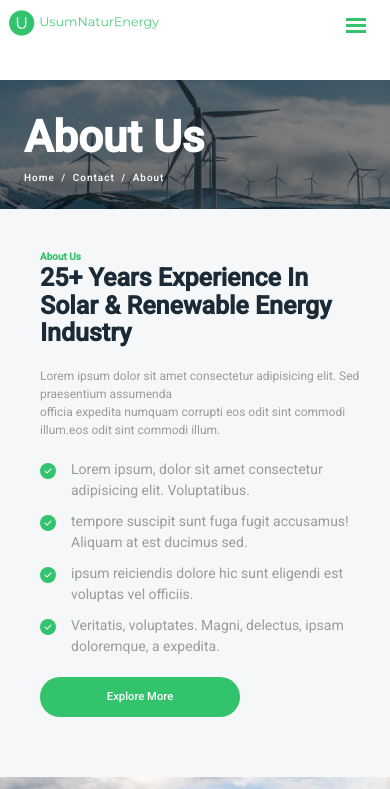
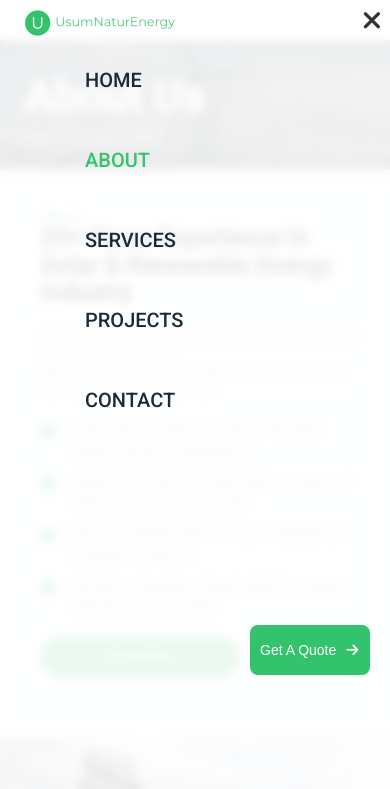
Before and after one commit to abdull65/renewable-energy-website-project, a plain HTML site: page about.html in a window 390 px wide. Both pictures are taken after a click on the element 356 px from the left and 25 px from the top of the page. Shown: the top 789 px of the page. Drawn offline with Linux system fonts and the light colour scheme.

Commit message:
update/mobile menu activation

```diff
--- a/about.html
+++ b/about.html
@@ -16,14 +16,15 @@
 </head>
 <body>
   <div id="container">
+
     <header>
-      <section class="top-bar">
+      <div class="top-bar">
         <div class="address-section">
           <div>
             <small><span class=""><i class="fas fa-map-marker-alt icon"></i></span><span class="icon-text">123 Mandella street, Abuja, Nigeria.</span>
           </div>
           <div>
-            <span><i class="far fa-clock icon"></i></span><span class="icon-text">Mon-Fri: 09:00am-09:00pm</span></small>
+            <span><i class="far fa-clock icon"></i></span><span class="icon-text date_icon_text">Mon-Fri: 09:00am-09:00pm</span></small>
           </div>
         </div>
 
@@ -51,19 +52,13 @@
           target="_blank" class="social-link link"><i class="fab fa-linkedin"></i></a>
           </div>
         </div>
-      </section>
-      <nav class="navbar" style="top: 0px;">
+      </div>
+      <nav class="navbar">
         <div class="logo">
           <a href="#" class="logo-link link">
             <img src="./img/logo.png" alt="logo" class="logo_img">
           </a>
         </div>
-        <div class="drop_down_box">
-          <div class="drop_down_bars">
-            <div class="bar"></div>
-            <div class="bar"></div>
-            <div class="bar"></div>
-          </div>
         <ul class="nav_list_box">
           <li class="nav-list">
             <a href="index.html" class="nav-link link">HOME</a>
@@ -84,13 +79,20 @@
         <button class="quote-btn btn">
           <span class="guote-btn-text icon-text">Get A Quote</span><span class="quote-btn-icon"><i class="fas fa-arrow-right"></i></span>
         </button>
-          </h1>
-
+        </nav>
+      <div class="mobile_menu">
+        <div class="mobile_bar">
+          <div class="menu_bar">
+            <i title="menu" class="fa fa-bars"></i>
           </div>
-      </nav>
+          <div class="close_bar">
+            <i title="close" class="fa fa-times"></i>
+          </div>
+          </div>
+        </div>
     </header>
     <!--hero section-->
-    <section class="hero-section about-us-section header">
+    <section class="hero-section about-us-section header" id="hero_section">
       <h1>
         About Us
       </h1>
@@ -348,5 +350,6 @@
       </div>
     </footer>
   </div>
+  <script src="main.js"></script>
 </body>
 </html>
--- a/css/media-quaries.css
+++ b/css/media-quaries.css
@@ -8,117 +8,153 @@
     overflow: auto;
   }
 
+  /* style the header and navigation bar */
   header {
-    position: fixed;
-    top: 0;
-    width: 100%;
-    z-index: 20000;
+    height: 40px;
+    display: flex;
+    align-items: center;
+    justify-content: space-between;
+  }
+
+  .logo {
+    width: 200px;
+    padding: 0;
+    border-right: 0;
+    z-index: 2;
+
   }
 
   .top-bar {
     display: none;
   }
 
-  .navbar {
-    height: 4rem;
-    padding-top: 1rem;
-    padding-right: 2.4rem;
-    position: relative;
+  .nav_list_box {
+    display: none;
+    padding-left: 2rem;
   }
 
-  .navbar .logo {
-    width: 200px;
-    margin-left: -4rem;
-    padding-right: 0;
-    border-right: none;
+  .navbar {
+    padding: 0;
   }
 
-  .navbar .quote-btn {
+  .open_nav .navbar {
+    background-color: rgba(255, 255, 255, .9);
+    position: absolute;
+    top: 0;
+    left: 0;
+    padding-left: 1rem;
+    width: 100%;
+    height: 100vh;
+    transform: translateX(100%);
+    display: flex;
+    justify-content: center;
+    align-items: center;
+    /* animation from this site --> https://easings.net/#easeInOutQuint */
+    transition: all 0.5s cubic-bezier(0.83, 0, 0.17, 1);
+    -webkit-backdrop-filter: blur(10px);
+    backdrop-filter: blur(5px);
+    opacity: 0;
+    visibility: hidden;
+    z-index: 1;
+  }
+
+  .open_nav .logo {
+    position: absolute;
+  }
+
+  .open_nav .logo {
+    left: 0;
+    top: -47%;
+  }
+
+  .open_nav .nav_list_box {
     display: none;
   }
 
+  .open_nav .nav_list_box {
+    display: block;
+    z-index: 2;
+  }
+
+  .open_nav .navbar {
+    opacity: 1;
+    pointer-events: auto;
+    visibility: visible;
+    transform: translateX(0%);
+  }
+
   .nav_list_box {
+    flex-direction: column;
+    align-items: flex-start;
+    line-height: 3;
+    position: absolute;
+    left: -50%;
+    top: 4rem;
+  }
+
+  .nav-link {
+    font-size: 2rem;
+  }
+
+  .nav-link.link.current {
+    border-bottom: none;
+  }
+
+  .mobile_menu {
+    display: block;
+    position: absolute;
+    right: 1rem;
+  }
+
+  .mobile_bar {
     display: flex;
     flex-direction: column;
-    align-items: flex-start;
-    background-color: #fff;
-    color: #32C36C;
-    width: 300px;
-    height: 100vh;
-    margin-right: 0;
-    padding-top: 1rem;
-    line-height: 5;
-    box-shadow: 1px 1px 3px rgba(0, 0, 0, .6);
-    position: absolute;
-    top: 8rem;
-    right: 500px;
-    transition: 1s;
+    align-items: flex-end;
+    gap: .3rem;
   }
 
-  .nav-list {
-    width: 100%;
+  .menu_bar,
+  .close_bar {
+    z-index: 1;
   }
 
-  .drop_down_bars {
-    display: flex;
-    flex-direction: column;
-    align-items: center;
-    justify-content: center;
-    cursor: pointer;
-    gap: 3px;
-  }
-
-  .drop_down_bars .bar {
-    background-color: #32C36C;
-    height: 3px;
-    width: 20px;
-    transition: 0.4s ease-in-out;
-  }
-
-  .drop_down_box:hover .nav_list_box {
-    right: 184px;
+  .mobile_bar .fa {
+    font-size: 26px;
+    color: #333;
     z-index: 10200;
   }
 
-  .drop_down_box:hover .drop_down_bars .bar:nth-child(2) {
-    opacity: 0;
-    width: 0;
+  .close_bar {
+    display: none;
   }
 
-  .drop_down_box:hover .drop_down_bars .bar:nth-child(1) {
-    transform-origin: left center;
-    transform: rotate(45deg);
+  .open_nav .menu_bar {
+    display: none;
   }
 
-  .drop_down_box:hover .drop_down_bars .bar:nth-child(3) {
-    transform-origin: left center;
-    transform: rotate(-45deg);
-    margin-top: 2px;
+  .open_nav .close_bar {
+    display: block;
   }
 
-  .navbar .nav-list .nav-link {
-    display: block;
+  .quote-btn {
     font-size: 1.4rem;
-    width: 100%;
+    position: absolute;
+    right: 2rem;
+    bottom: 20%;
     padding: 0;
-    padding-left: 1rem;
-    border-bottom: 1px solid #32C36C;
+    height: 50px;
+    width: 120px;
+    text-align: center;
+    gap: 0;
+    border-radius: 8px;
+    padding: 0 auto;
   }
 
-  .navbar .nav-list:last-child .nav-link {
-    border-bottom: none;
-  }
-
-  .navbar .nav-list .nav-link:hover {
-    color: var(--primary);
-    padding-left: 2rem;
-
-  }
-
+  /* hero section */
   .hero-section {
     height: 100%;
     padding: 2.4rem;
-    margin-top: 8rem;
+    margin-top: 0rem;
   }
 
   .hero-content {
@@ -372,6 +408,14 @@
   }
 }
 
+/* STICKY NAVIGATION */
+.sticky header {
+  height: 40px;
+}
+
+.sticky .quote-btn {
+  display: none;
+}
 
 /******************* tab screen media query ************/
 /* @media (min-width: 701px) and (max-width: 950px) {
--- a/css/style.css
+++ b/css/style.css
@@ -138,7 +138,7 @@ li {
   top: 50px;
 }
 
-.navbar .logo {
+.logo {
   display: flex;
   align-items: center;
   width: 400px;
@@ -181,14 +181,6 @@ li {
   border-bottom: 2px solid var(--cl-primary);
 }
 
-.drop_down_box {
-  display: flex;
-}
-
-.drop_down_btn {
-  display: none;
-}
-
 .btn {
   display: block;
   border: none;
@@ -210,6 +202,10 @@ button:hover {
   font-size: 1.1rem;
   color: var(--cl-white);
   transition: background 200ms linear;
+}
+
+.mobile_menu {
+  display: none;
 }
 
 .hero-section {
@@ -1314,3 +1310,17 @@ form .submit-btn {
   height: 500px;
   width: 600px;
 }
+
+/* STICKY NAVIGATION */
+.sticky header {
+  position: fixed;
+  top: 0;
+  bottom: 0;
+  width: 100%;
+  height: 75px;
+  padding-top: 0;
+  padding-bottom: 0;
+  background-color: rgba(255, 255, 255, 0.97);
+  z-index: 9998;
+  box-shadow: 0 1.2rem 3.2rem rgb(0, 0, 0, 1);
+}
--- a/main.js
+++ b/main.js
@@ -1,18 +1,30 @@
-// now = new Date();
-// hour = now.getHours();
-// mins = now.getMinutes();
-// secs = now.getSeconds();
-// localtime = now.toString();
-// let dateEl = document.querySelector('.date_icon_text');
-// dateEl.textContent = localtime
-//  dateEl.textContent = hour + mins + secs;
+// mobile navigation
+const btnNavEl = document.querySelector(".mobile_menu");
+const headerEl = document.querySelector("header");
+console.log(btnNavEl, headerEl);
+btnNavEl.addEventListener("click", function () {
+  headerEl.classList.toggle("open_nav");
+});
+// Sticky navigation
+const indexSectionElEl = document.querySelector("#hero_section");
+const obs = new IntersectionObserver(
+  function (entries) {
+    const ent = entries[0];
+    console.log(ent);
 
-function showText() {
-  const readMoreBtn = document.querySelectorAll(".read-more");
-  const text = document.querySelectorAll(".service-typedtext");
-  const hideText = text.substring(0, 50);
-  text.innerHTML = hideText;
-  for (let i = 0; i < readMoreBtn.length; i++) {
-    readMoreBtn[i].addEventListener("click", showText);
+    if (ent.isIntersecting === false) {
+      document.body.classList.add("sticky");
+    }
+
+    if (ent.isIntersecting) {
+      document.body.classList.remove("sticky");
+    }
+  },
+  {
+    // In the viewport
+    root: null,
+    threshold: 0,
+    rootMargin: "-80px",
   }
-}
+);
+obs.observe(indexSectionElEl);
```
Also changed, not shown: contact.html (+17 -14 lines), index.html (+14 -14 lines), project.html (+17 -14 lines), service.html (+18 -16 lines).
